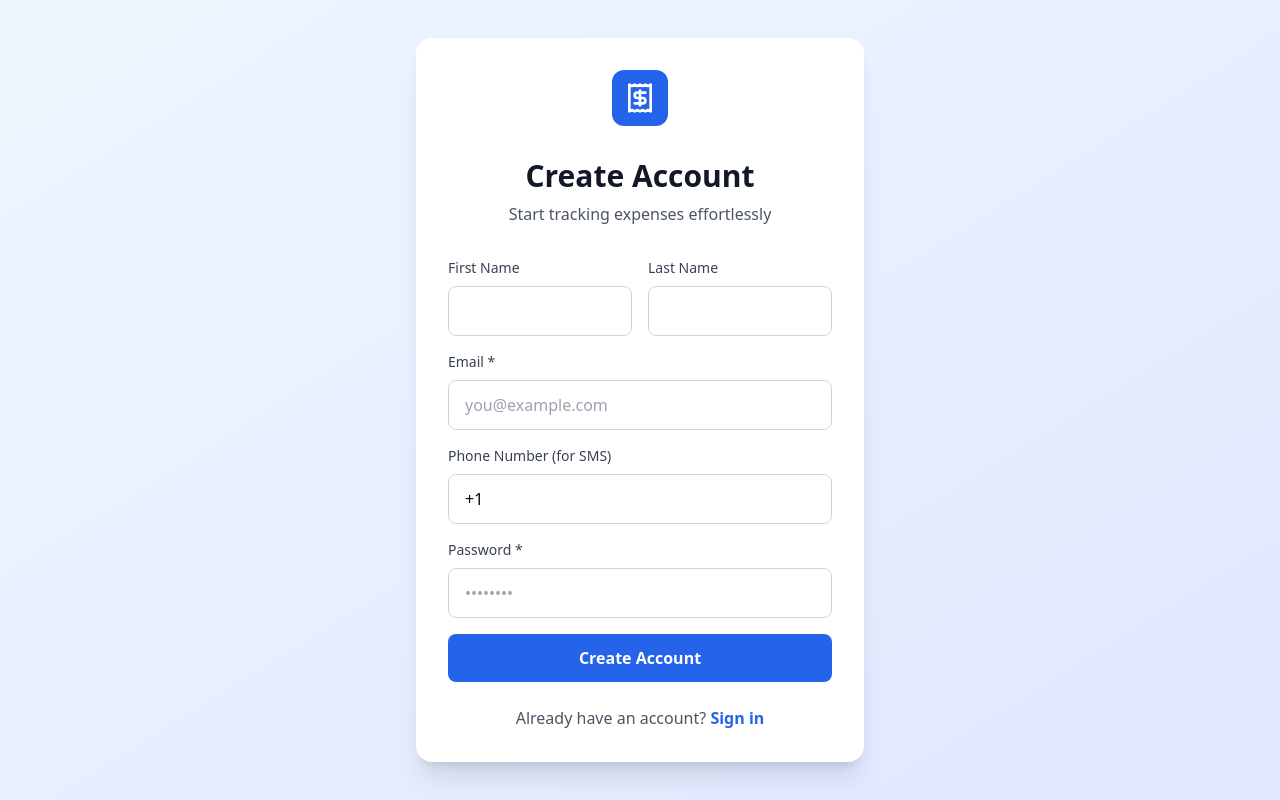
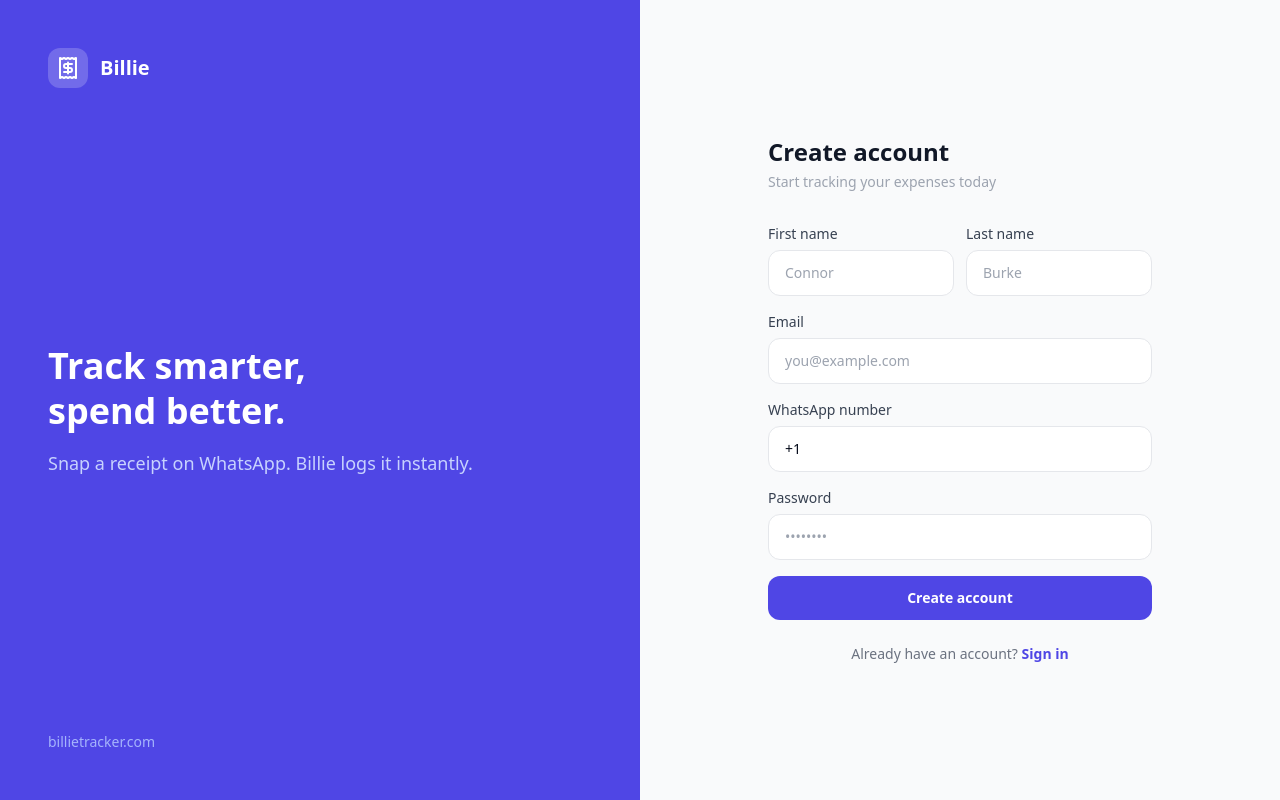
Before and after one commit to connorburke18/Billie-Expense, a React (Vite) app: page /register in a window 1280 px wide. Built offline with nearby package versions, Linux system fonts and the light colour scheme.

Commit message:
Redesign Login and Register - split panel with indigo brand

```diff
--- a/src/client/pages/Login.tsx
+++ b/src/client/pages/Login.tsx
@@ -27,30 +27,46 @@ export default function Login() {
   };
 
   return (
-    <div className="min-h-screen bg-gradient-to-br from-blue-50 to-indigo-100 flex items-center justify-center p-4">
-      <div className="max-w-md w-full bg-white rounded-2xl shadow-xl p-8">
-        <div className="flex items-center justify-center mb-8">
-          <div className="bg-blue-600 p-3 rounded-xl">
-            <Receipt className="w-8 h-8 text-white" />
+    <div className="min-h-screen bg-gray-50 flex">
+      <div className="hidden lg:flex lg:w-1/2 bg-indigo-600 flex-col justify-between p-12">
+        <div className="flex items-center gap-3">
+          <div className="bg-white/20 p-2 rounded-xl">
+            <Receipt className="w-6 h-6 text-white" />
           </div>
+          <span className="text-xl font-bold text-white">Billie</span>
+        </div>
+        <div>
+          <h2 className="text-4xl font-bold text-white leading-tight mb-4">
+            Expense tracking,<br />the smart way.
+          </h2>
+          <p className="text-indigo-200 text-lg">
+            Just text a photo of your receipt and Billie handles the rest.
+          </p>
+        </div>
+        <p className="text-indigo-300 text-sm">billietracker.com</p>
       </div>
 
-        <h1 className="text-3xl font-bold text-center text-gray-900 mb-2">
-          Welcome to Billie
-        </h1>
-        <p className="text-center text-gray-600 mb-8">
-          Smart expense tracking via SMS
-        </p>
+      <div className="flex-1 flex items-center justify-center p-8">
+        <div className="max-w-sm w-full">
+          <div className="lg:hidden flex items-center gap-2 mb-10">
+            <div className="bg-indigo-600 p-2 rounded-xl">
+              <Receipt className="w-5 h-5 text-white" />
+            </div>
+            <span className="text-lg font-bold text-gray-900">Billie</span>
+          </div>
 
-        <form onSubmit={handleSubmit} className="space-y-6">
+          <h1 className="text-2xl font-bold text-gray-900 mb-1">Welcome back</h1>
+          <p className="text-gray-400 text-sm mb-8">Sign in to your account</p>
+
+          <form onSubmit={handleSubmit} className="space-y-4">
             {error && (
-            <div className="bg-red-50 border border-red-200 text-red-700 px-4 py-3 rounded-lg">
+              <div className="bg-red-50 border border-red-100 text-red-600 px-4 py-3 rounded-xl text-sm">
                 {error}
               </div>
             )}
 
             <div>
-            <label htmlFor="email" className="block text-sm font-medium text-gray-700 mb-2">
+              <label htmlFor="email" className="block text-sm font-medium text-gray-700 mb-1.5">
                 Email
               </label>
               <input
@@ -59,13 +75,13 @@ export default function Login() {
                 value={email}
                 onChange={(e) => setEmail(e.target.value)}
                 required
-              className="w-full px-4 py-3 border border-gray-300 rounded-lg focus:ring-2 focus:ring-blue-500 focus:border-transparent"
+                className="w-full px-4 py-3 border border-gray-200 rounded-xl text-sm focus:outline-none focus:ring-2 focus:ring-indigo-500"
                 placeholder="you@example.com"
               />
             </div>
 
             <div>
-            <label htmlFor="password" className="block text-sm font-medium text-gray-700 mb-2">
+              <label htmlFor="password" className="block text-sm font-medium text-gray-700 mb-1.5">
                 Password
               </label>
               <input
@@ -74,7 +90,7 @@ export default function Login() {
                 value={password}
                 onChange={(e) => setPassword(e.target.value)}
                 required
-              className="w-full px-4 py-3 border border-gray-300 rounded-lg focus:ring-2 focus:ring-blue-500 focus:border-transparent"
+                className="w-full px-4 py-3 border border-gray-200 rounded-xl text-sm focus:outline-none focus:ring-2 focus:ring-indigo-500"
                 placeholder="••••••••"
               />
             </div>
@@ -82,19 +98,20 @@ export default function Login() {
             <button
               type="submit"
               disabled={loading}
-            className="w-full bg-blue-600 text-white py-3 rounded-lg font-semibold hover:bg-blue-700 transition-colors disabled:opacity-50 disabled:cursor-not-allowed"
+              className="w-full bg-indigo-600 text-white py-3 rounded-xl text-sm font-semibold hover:bg-indigo-700 transition-colors disabled:opacity-50 disabled:cursor-not-allowed mt-2"
             >
-            {loading ? 'Signing in...' : 'Sign In'}
+              {loading ? 'Signing in...' : 'Sign in'}
             </button>
           </form>
 
-        <p className="mt-6 text-center text-gray-600">
+          <p className="mt-6 text-center text-sm text-gray-500">
             Don't have an account?{' '}
-          <Link to="/register" className="text-blue-600 hover:text-blue-700 font-semibold">
+            <Link to="/register" className="text-indigo-600 hover:text-indigo-700 font-semibold">
               Sign up
             </Link>
           </p>
         </div>
       </div>
+    </div>
   );
 }
--- a/src/client/pages/Register.tsx
+++ b/src/client/pages/Register.tsx
@@ -34,58 +34,76 @@ export default function Register() {
   };
 
   return (
-    <div className="min-h-screen bg-gradient-to-br from-blue-50 to-indigo-100 flex items-center justify-center p-4">
-      <div className="max-w-md w-full bg-white rounded-2xl shadow-xl p-8">
-        <div className="flex items-center justify-center mb-8">
-          <div className="bg-blue-600 p-3 rounded-xl">
-            <Receipt className="w-8 h-8 text-white" />
+    <div className="min-h-screen bg-gray-50 flex">
+      <div className="hidden lg:flex lg:w-1/2 bg-indigo-600 flex-col justify-between p-12">
+        <div className="flex items-center gap-3">
+          <div className="bg-white/20 p-2 rounded-xl">
+            <Receipt className="w-6 h-6 text-white" />
           </div>
+          <span className="text-xl font-bold text-white">Billie</span>
+        </div>
+        <div>
+          <h2 className="text-4xl font-bold text-white leading-tight mb-4">
+            Track smarter,<br />spend better.
+          </h2>
+          <p className="text-indigo-200 text-lg">
+            Snap a receipt on WhatsApp. Billie logs it instantly.
+          </p>
+        </div>
+        <p className="text-indigo-300 text-sm">billietracker.com</p>
       </div>
 
-        <h1 className="text-3xl font-bold text-center text-gray-900 mb-2">
-          Create Account
-        </h1>
-        <p className="text-center text-gray-600 mb-8">
-          Start tracking expenses effortlessly
-        </p>
+      <div className="flex-1 flex items-center justify-center p-8">
+        <div className="max-w-sm w-full">
+          <div className="lg:hidden flex items-center gap-2 mb-10">
+            <div className="bg-indigo-600 p-2 rounded-xl">
+              <Receipt className="w-5 h-5 text-white" />
+            </div>
+            <span className="text-lg font-bold text-gray-900">Billie</span>
+          </div>
+
+          <h1 className="text-2xl font-bold text-gray-900 mb-1">Create account</h1>
+          <p className="text-gray-400 text-sm mb-8">Start tracking your expenses today</p>
 
           <form onSubmit={handleSubmit} className="space-y-4">
             {error && (
-            <div className="bg-red-50 border border-red-200 text-red-700 px-4 py-3 rounded-lg">
+              <div className="bg-red-50 border border-red-100 text-red-600 px-4 py-3 rounded-xl text-sm">
                 {error}
               </div>
             )}
 
-          <div className="grid grid-cols-2 gap-4">
+            <div className="grid grid-cols-2 gap-3">
               <div>
-              <label htmlFor="firstName" className="block text-sm font-medium text-gray-700 mb-2">
-                First Name
+                <label htmlFor="firstName" className="block text-sm font-medium text-gray-700 mb-1.5">
+                  First name
                 </label>
                 <input
                   id="firstName"
                   type="text"
                   value={formData.firstName}
                   onChange={(e) => setFormData({ ...formData, firstName: e.target.value })}
-                className="w-full px-4 py-3 border border-gray-300 rounded-lg focus:ring-2 focus:ring-blue-500 focus:border-transparent"
+                  className="w-full px-4 py-3 border border-gray-200 rounded-xl text-sm focus:outline-none focus:ring-2 focus:ring-indigo-500"
+                  placeholder="Connor"
                 />
               </div>
               <div>
-              <label htmlFor="lastName" className="block text-sm font-medium text-gray-700 mb-2">
-                Last Name
+                <label htmlFor="lastName" className="block text-sm font-medium text-gray-700 mb-1.5">
+                  Last name
                 </label>
                 <input
                   id="lastName"
                   type="text"
                   value={formData.lastName}
                   onChange={(e) => setFormData({ ...formData, lastName: e.target.value })}
-                className="w-full px-4 py-3 border border-gray-300 rounded-lg focus:ring-2 focus:ring-blue-500 focus:border-transparent"
+                  className="w-full px-4 py-3 border border-gray-200 rounded-xl text-sm focus:outline-none focus:ring-2 focus:ring-indigo-500"
+                  placeholder="Burke"
                 />
               </div>
             </div>
 
             <div>
-            <label htmlFor="email" className="block text-sm font-medium text-gray-700 mb-2">
-              Email *
+              <label htmlFor="email" className="block text-sm font-medium text-gray-700 mb-1.5">
+                Email
               </label>
               <input
                 id="email"
@@ -93,28 +111,28 @@ export default function Register() {
                 value={formData.email}
                 onChange={(e) => setFormData({ ...formData, email: e.target.value })}
                 required
-              className="w-full px-4 py-3 border border-gray-300 rounded-lg focus:ring-2 focus:ring-blue-500 focus:border-transparent"
+                className="w-full px-4 py-3 border border-gray-200 rounded-xl text-sm focus:outline-none focus:ring-2 focus:ring-indigo-500"
                 placeholder="you@example.com"
               />
             </div>
 
             <div>
-            <label htmlFor="phoneNumber" className="block text-sm font-medium text-gray-700 mb-2">
-              Phone Number (for SMS)
+              <label htmlFor="phoneNumber" className="block text-sm font-medium text-gray-700 mb-1.5">
+                WhatsApp number
               </label>
               <input
                 id="phoneNumber"
                 type="tel"
                 value={formData.phoneNumber}
                 onChange={(e) => setFormData({ ...formData, phoneNumber: e.target.value })}
-              className="w-full px-4 py-3 border border-gray-300 rounded-lg focus:ring-2 focus:ring-blue-500 focus:border-transparent"
+                className="w-full px-4 py-3 border border-gray-200 rounded-xl text-sm focus:outline-none focus:ring-2 focus:ring-indigo-500"
                 placeholder="+11234567890"
               />
             </div>
 
             <div>
-            <label htmlFor="password" className="block text-sm font-medium text-gray-700 mb-2">
-              Password *
+              <label htmlFor="password" className="block text-sm font-medium text-gray-700 mb-1.5">
+                Password
               </label>
               <input
                 id="password"
@@ -123,7 +141,7 @@ export default function Register() {
                 onChange={(e) => setFormData({ ...formData, password: e.target.value })}
                 required
                 minLength={6}
-              className="w-full px-4 py-3 border border-gray-300 rounded-lg focus:ring-2 focus:ring-blue-500 focus:border-transparent"
+                className="w-full px-4 py-3 border border-gray-200 rounded-xl text-sm focus:outline-none focus:ring-2 focus:ring-indigo-500"
                 placeholder="••••••••"
               />
             </div>
@@ -131,19 +149,20 @@ export default function Register() {
             <button
               type="submit"
               disabled={loading}
-            className="w-full bg-blue-600 text-white py-3 rounded-lg font-semibold hover:bg-blue-700 transition-colors disabled:opacity-50 disabled:cursor-not-allowed"
+              className="w-full bg-indigo-600 text-white py-3 rounded-xl text-sm font-semibold hover:bg-indigo-700 transition-colors disabled:opacity-50 disabled:cursor-not-allowed mt-2"
             >
-            {loading ? 'Creating account...' : 'Create Account'}
+              {loading ? 'Creating account...' : 'Create account'}
             </button>
           </form>
 
-        <p className="mt-6 text-center text-gray-600">
+          <p className="mt-6 text-center text-sm text-gray-500">
             Already have an account?{' '}
-          <Link to="/login" className="text-blue-600 hover:text-blue-700 font-semibold">
+            <Link to="/login" className="text-indigo-600 hover:text-indigo-700 font-semibold">
               Sign in
             </Link>
           </p>
         </div>
       </div>
+    </div>
   );
 }
```
Lines whose indentation alone changed are shown as unchanged.
